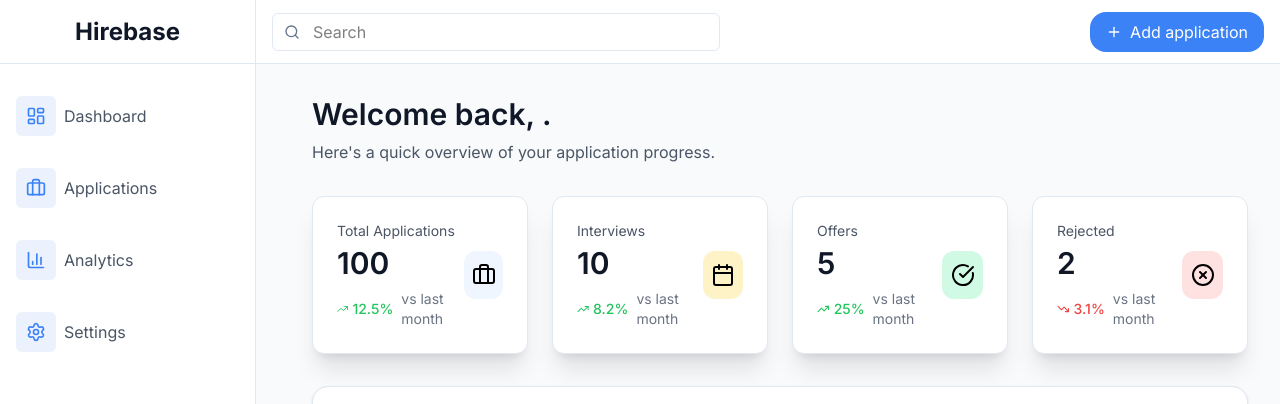
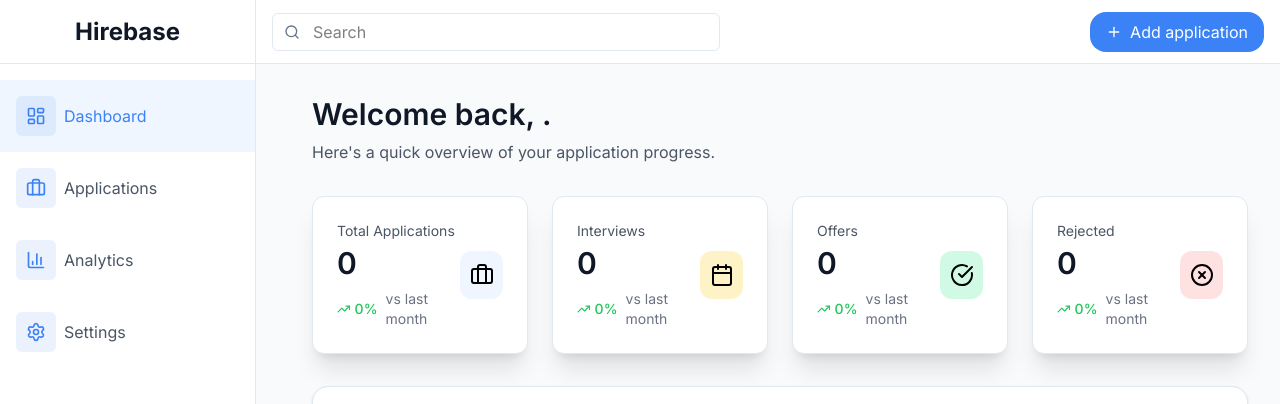
Before and after one commit to lazarpetrovic/hirebase, a React (Vite) app: page /dashboard in a window 1280 px wide. Shown: the top 404 px of the page. Built offline with nearby package versions, Linux system fonts and the light colour scheme; no server answers; the database is empty; sample sign-in values are in the browser's storage.

Commit message:
finished

```diff
--- a/src/App.tsx
+++ b/src/App.tsx
@@ -3,6 +3,8 @@ import SignIn from "./pages/SignIn"
 import SignUp from "./pages/SignUp"
 import Home from "./pages/Home"
 import Dashboard from "./components/Dashboard/Dashboard"
+import DashboardLayout from "./components/Dashboard/DashboardLayout"
+import Applications from "./components/Applications/Applications"
 import ProtectedRoute from "./ProtectedRoute"
 
 export default function App() {
@@ -12,7 +14,10 @@ export default function App() {
       <Route path="/" element={<Home />} />
       <Route path="/signin" element={<SignIn />} />
       <Route path="/signup" element={<SignUp />} />
-      <Route path="/dashboard" element={<ProtectedRoute><Dashboard /></ProtectedRoute>} />
+      <Route path="/dashboard" element={<ProtectedRoute><DashboardLayout /></ProtectedRoute>}>
+        <Route index element={<Dashboard />} />
+        <Route path="applications" element={<Applications />} />
+      </Route>
     </Routes>
   )
 }
--- a/src/components/Applications/Applications.tsx
+++ b/src/components/Applications/Applications.tsx
@@ -0,0 +1,154 @@
+import { useEffect, useState } from "react";
+import { useAuth } from "../../AuthContext";
+import type { Application } from "../../types/Application";
+import { collection, getDocs, orderBy, query, where } from "firebase/firestore";
+import { db } from "../../firebase";
+import { Briefcase, Search, Trash2 } from "lucide-react";
+
+const statusLabels: Record<Application["status"], string> = {
+    wishlist: "Wishlist",
+    applied: "Applied",
+    interview: "Interview",
+    offer: "Offer",
+    rejected: "Rejected",
+};
+
+const statusStyles: Record<Application["status"], string> = {
+    wishlist: "bg-[#F3E8FF] text-[#9333EA]",
+    applied: "bg-[#DBEAFE] text-[#3B82F6]",
+    interview: "bg-[#FEF3C7] text-[#F59E0B]",
+    offer: "bg-[#D1FAE5] text-[#22C55E]",
+    rejected: "bg-[#FEE2E2] text-[#EF4444]",
+};
+
+function formatDate(value: string | unknown): string {
+    if (typeof value === "string") return value.slice(0, 10);
+    if (value && typeof value === "object" && "toDate" in value) {
+        const d = (value as { toDate: () => Date }).toDate();
+        return d.toISOString().slice(0, 10);
+    }
+    return "—";
+}
+
+export default function Applications({ handleDeleteApplication }: { handleDeleteApplication: (id: string) => void }) {
+    const { user } = useAuth();
+    const [applications, setApplications] = useState<Application[]>([]);
+    const [loading, setLoading] = useState(true);
+    const [search, setSearch] = useState("");
+
+    const filteredApplications = applications.filter((app) => {
+        const term = search.trim().toLowerCase();
+        if (!term) return true;
+        const company = (app.company ?? "").toLowerCase();
+        const position = (app.position ?? "").toLowerCase();
+        const location = (app.location ?? "").toLowerCase();
+        const statusLabel = statusLabels[app.status].toLowerCase();
+        return company.includes(term) || position.includes(term) || location.includes(term) || statusLabel.includes(term);
+    });
+
+    useEffect(() => {
+        if (!user) return;
+        const applicationsRef = collection(db, "jobApplications");
+        const q = query(
+            applicationsRef,
+            where("userId", "==", user.uid),
+            orderBy("dateApplied", "desc")
+        );
+        getDocs(q)
+            .then((snapshot) => {
+                const list = snapshot.docs.map((doc) => ({
+                    id: doc.id,
+                    ...doc.data(),
+                })) as Application[];
+                setApplications(list);
+            })
+            .catch((err) => console.error(err))
+            .finally(() => setLoading(false));
+    }, [user]);
+
+    if (loading) {
+        return (
+            <div className="flex items-center justify-center py-20">
+                <p className="text-gray-500">Loading applications…</p>
+            </div>
+        );
+    }
+
+    return (
+        <div className="space-y-8">
+            <div className="flex flex-col sm:flex-row sm:items-center sm:justify-between gap-4">
+                <div>
+                    <h1 className="text-3xl font-semibold text-gray-900 mb-2">Applications</h1>
+                    <p className="text-gray-600">All your job applications in one list.</p>
+                </div>
+                <div className="relative w-full sm:w-72">
+                    <Search size={18} className="absolute left-3 top-1/2 -translate-y-1/2 text-gray-400" />
+                    <input
+                        type="text"
+                        value={search}
+                        onChange={(e) => setSearch(e.target.value)}
+                        placeholder="Search company, position, location, status…"
+                        className="w-full pl-10 pr-4 py-2.5 rounded-xl border border-[#e2e8f0] focus:outline-none focus:ring-2 focus:ring-[#3B82F6]/20 focus:border-[#3B82F6] text-gray-900 placeholder-gray-400"
+                    />
+                </div>
+            </div>
+
+            <div className="bg-white rounded-2xl shadow-sm border border-[#e2e8f0] overflow-hidden">
+                {applications.length === 0 ? (
+                    <div className="flex flex-col items-center justify-center py-20 text-gray-500">
+                        <Briefcase className="w-12 h-12 mb-4 text-gray-300" />
+                        <p className="font-medium">No applications yet</p>
+                        <p className="text-sm mt-1">Add your first application from the Dashboard.</p>
+                    </div>
+                ) : (
+                    <div className="overflow-x-auto">
+                        {search.trim() && (
+                            <p className="px-4 py-2 text-sm text-gray-500 bg-[#f8fafc] border-b border-[#e2e8f0]">
+                                Showing {filteredApplications.length} of {applications.length} applications
+                            </p>
+                        )}
+                        <table className="w-full">
+                            <thead>
+                                <tr className="border-b border-[#e2e8f0] bg-[#f8fafc]">
+                                    <th className="text-left py-4 px-4 text-sm font-semibold text-gray-700">Company</th>
+                                    <th className="text-left py-4 px-4 text-sm font-semibold text-gray-700">Position</th>
+                                    <th className="text-left py-4 px-4 text-sm font-semibold text-gray-700">Location</th>
+                                    <th className="text-left py-4 px-4 text-sm font-semibold text-gray-700">Status</th>
+                                    <th className="text-left py-4 px-4 text-sm font-semibold text-gray-700">Date applied</th>
+                                </tr>
+                            </thead>
+                            <tbody>
+                                {filteredApplications.length === 0 ? (
+                                    <tr>
+                                        <td colSpan={5} className="py-12 text-center text-gray-500">
+                                            No applications match your search.
+                                        </td>
+                                    </tr>
+                                ) : (
+                                filteredApplications.map((app) => (
+                                    <tr key={app.id} className="border-b border-[#e2e8f0] hover:bg-[#f8fafc] transition-colors">
+                                        <td className="py-4 px-4 text-gray-900 font-medium">{app.company}</td>
+                                        <td className="py-4 px-4 text-gray-700">{app.position}</td>
+                                        <td className="py-4 px-4 text-gray-600">{app.location || "—"}</td>
+                                        <td className="py-4 px-4">
+                                            <span className={`inline-block px-2.5 py-0.5 rounded-full text-xs font-medium ${statusStyles[app.status]}`}>
+                                                {statusLabels[app.status]}
+                                            </span>
+                                        </td>
+                                        <td className="py-4 px-4 text-gray-600">{formatDate(app.dateApplied)}</td>
+                                        <td className="py-5 px-5 flex items-center justify-center">
+                                            <button onClick={() => handleDeleteApplication(app.id)}>
+                                                <Trash2 size={20} className="text-red-500 hover:text-red-800 cursor-pointer" />
+                                            </button>
+                                        </td>
+                                    </tr>
+                                ))
+                                )}
+                            </tbody>
+                        </table>
+                    </div>
+                )}
+            </div>
+        </div>
+    );
+}
--- a/src/components/Dashboard/Dashboard.tsx
+++ b/src/components/Dashboard/Dashboard.tsx
@@ -1,6 +1,5 @@
-import Sidebar from "./Sidebar";
-import Topbar from "./Topbar";
 import { useAuth } from "../../AuthContext";
+import { useLocation, useNavigate } from "react-router-dom";
 import { Briefcase, Calendar, CheckCircle, XCircle } from "lucide-react";
 import AnalyticsCard from "./AnalyticsCard";
 import { useEffect, useState } from "react";
@@ -19,44 +18,12 @@ const columns = [
   { id: "rejected", title: "Rejected", color: "border-[#EF4444]" },
 ];
 
-const summaryData = [
-    {
-      title: "Total Applications",
-      value: 100,
-      icon: Briefcase,
-      change: 12.5,
-      changeType: "increase" as const,
-      iconBackground: "bg-[#EFF6FF]",
-      iconColor: "text-[#3B82F6]",
-    },
-    {
-      title: "Interviews",
-      value: 10,
-      icon: Calendar,
-      change: 8.2,
-      changeType: "increase" as const,
-      iconBackground: "bg-[#FEF3C7]",
-      iconColor: "text-[#F59E0B]",
-    },
-    {
-      title: "Offers",
-      value: 5,
-      icon: CheckCircle,
-      change: 25.0,
-      changeType: "increase" as const,
-      iconBackground: "bg-[#D1FAE5]",
-      iconColor: "text-[#22C55E]",
-    },
-    {
-      title: "Rejected",
-      value: 2,
-      icon: XCircle,
-      change: 3.1,
-      changeType: "decrease" as const,
-      iconBackground: "bg-[#FEE2E2]",
-      iconColor: "text-[#EF4444]",
-    },
-  ];
+const summaryCardConfig = [
+    { title: "Total Applications", status: null as Application["status"] | null, icon: Briefcase, iconBackground: "bg-[#EFF6FF]", iconColor: "text-[#3B82F6]" },
+    { title: "Interviews", status: "interview" as const, icon: Calendar, iconBackground: "bg-[#FEF3C7]", iconColor: "text-[#F59E0B]" },
+    { title: "Offers", status: "offer" as const, icon: CheckCircle, iconBackground: "bg-[#D1FAE5]", iconColor: "text-[#22C55E]" },
+    { title: "Rejected", status: "rejected" as const, icon: XCircle, iconBackground: "bg-[#FEE2E2]", iconColor: "text-[#EF4444]" },
+];
 
 type NewApplicationData = {
   company: string;
@@ -68,10 +35,21 @@ type NewApplicationData = {
 
 export default function Dashboard() {
     const { user } = useAuth();
+    const location = useLocation();
+    const navigate = useNavigate();
     const [applications, setApplications] = useState<Application[]>([]);
     const [isOpenAddApplicationModal, setIsOpenAddApplicationModal] = useState(false);
     const [defaultStatusForModal, setDefaultStatusForModal] = useState<string>("wishlist");
     const [applicationToEdit, setApplicationToEdit] = useState<Application | null>(null);
+
+    useEffect(() => {
+        const state = location.state as { openAddModal?: boolean } | null;
+        if (state?.openAddModal) {
+            setIsOpenAddApplicationModal(true);
+            setDefaultStatusForModal("wishlist");
+            navigate("/dashboard", { replace: true, state: {} });
+        }
+    }, [location.state, navigate]);
 
     const handleOpenAddApplicationModal = (columnId?: string) => {
         setDefaultStatusForModal(columnId ?? "wishlist");
@@ -161,13 +139,8 @@ export default function Dashboard() {
       }, [user]);
 
     return (
-        <div className="min-h-screen bg-[#f8fafc]">
-        <div className="hidden md:block">
-            <Sidebar />
-        </div>
-        <Topbar handleOpenAddApplicationModal={handleOpenAddApplicationModal} />
-        <main className="mt-16 md:ml-70 max-w-[1400px] mx-auto p-6 md:p-8 space-y-8">
-            <div className="space-y-8">
+        <>
+        <div className="space-y-8">
                 <h1 className="text-3xl font-semibold text-gray-900 mb-2">
                     Welcome back, {user?.name}.
                 </h1>
@@ -176,15 +149,26 @@ export default function Dashboard() {
                 </p>
 
                 <div className="grid grid-cols-1 sm:grid-cols-2 lg:grid-cols-4 gap-6">
-                {summaryData.map((item) => (
-                    <AnalyticsCard key={item.title} {...item}/>
-                ))}
+                {summaryCardConfig.map((item) => {
+                    const value = item.status === null ? applications.length : applications.filter((a) => a.status === item.status).length;
+                    return (
+                        <AnalyticsCard
+                            key={item.title}
+                            title={item.title}
+                            value={value}
+                            icon={item.icon}
+                            change={0}
+                            changeType="increase"
+                            iconBackground={item.iconBackground}
+                            iconColor={item.iconColor}
+                        />
+                    );
+                })}
                 </div>
-            </div>
             <ApplicationOverview applications={applications} columns={columns} handleOpenAddApplicationModal={handleOpenAddApplicationModal} onEditApplication={handleOpenEditModal}/>
-        </main>
+        </div>
         <AddApplicationModal columns={columns} isOpen={isOpenAddApplicationModal} onClose={handleCloseAddApplicationModal} handleAddApplication={handleAddApplication} defaultStatus={defaultStatusForModal}/>
         <EditApplicationModal application={applicationToEdit} columns={columns} isOpen={!!applicationToEdit} onClose={handleCloseEditModal} onUpdate={handleUpdateApplication}/>
-        </div>
+        </>
     )
 }
--- /dev/null
+++ b/src/components/Dashboard/DashboardLayout.tsx
@@ -0,0 +1,24 @@
+import { useNavigate } from "react-router-dom";
+import Sidebar from "./Sidebar";
+import Topbar from "./Topbar";
+import { Outlet } from "react-router-dom";
+
+export default function DashboardLayout() {
+    const navigate = useNavigate();
+
+    const handleOpenAddApplicationModal = () => {
+        navigate("/dashboard", { state: { openAddModal: true } });
+    };
+
+    return (
+        <div className="min-h-screen bg-[#f8fafc]">
+            <div className="hidden md:block">
+                <Sidebar />
+            </div>
+            <Topbar handleOpenAddApplicationModal={handleOpenAddApplicationModal} />
+            <main className="mt-16 md:ml-70 max-w-[1400px] mx-auto p-6 md:p-8">
+                <Outlet />
+            </main>
+        </div>
+    );
+}
--- a/src/components/Dashboard/Sidebar.tsx
+++ b/src/components/Dashboard/Sidebar.tsx
@@ -1,4 +1,5 @@
 import { BarChart3, Briefcase, LayoutDashboard, Settings, User } from "lucide-react";
+import { NavLink } from "react-router-dom";
 import { useAuth } from "../../AuthContext";
 
 export default function Sidebar() {
@@ -9,10 +10,10 @@ export default function Sidebar() {
         return null;
     }
     const menuItems = [
-        { id: "dashboard", label: "Dashboard", icon: LayoutDashboard },
-        { id: "applications", label: "Applications", icon: Briefcase },
-        { id: "analytics", label: "Analytics", icon: BarChart3 },
-        { id: "settings", label: "Settings", icon: Settings },
+        { id: "dashboard", label: "Dashboard", icon: LayoutDashboard, to: "/dashboard", end: true },
+        { id: "applications", label: "Applications", icon: Briefcase, to: "/dashboard/applications", end: false },
+        { id: "analytics", label: "Analytics", icon: BarChart3, to: "/dashboard/analytics", end: false },
+        { id: "settings", label: "Settings", icon: Settings, to: "/dashboard/settings", end: false },
       ];
 
     return (
@@ -23,11 +24,19 @@ export default function Sidebar() {
             <nav className="flex-1 pt-4">
                 <ul>
                     {menuItems.map((item) => (
-                        <li key={item.id} className="group flex items-center justify-start gap-2 p-4 hover:bg-[#f8fafc] transition-colors cursor-pointer">
-                            <div className="w-10 h-10 flex items-center justify-center rounded-md bg-[#3B82F6]/10">
-                                <item.icon size={20} className="text-[#3B82F6] group-hover:rotate-45 transition-transform duration-300"/>
-                            </div>
-                            <span className="text-gray-600 group-hover:text-[#3B82F6] transition-colors duration-300">{item.label}</span>
+                        <li key={item.id}>
+                            <NavLink
+                                to={item.to}
+                                end={item.end}
+                                className={({ isActive }) =>
+                                    `group flex items-center justify-start gap-2 p-4 transition-colors cursor-pointer ${isActive ? "bg-[#EFF6FF] text-[#3B82F6]" : "hover:bg-[#f8fafc] text-gray-600"}`
+                                }
+                            >
+                                <div className="w-10 h-10 flex items-center justify-center rounded-md bg-[#3B82F6]/10">
+                                    <item.icon size={20} className="text-[#3B82F6] group-hover:rotate-45 transition-transform duration-300"/>
+                                </div>
+                                <span className="group-hover:text-[#3B82F6] transition-colors duration-300">{item.label}</span>
+                            </NavLink>
                         </li>
                     ))}
                 </ul>
```
